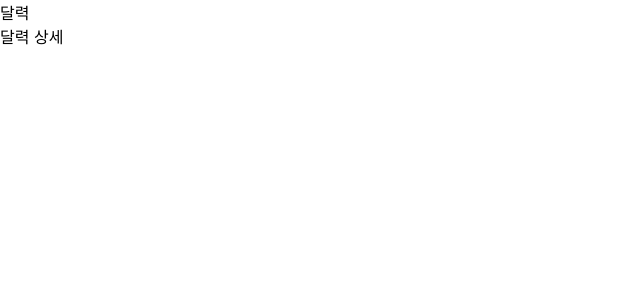
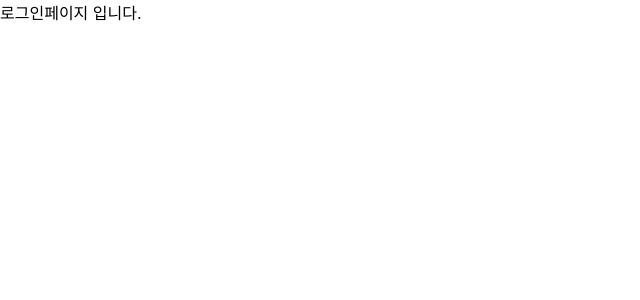
Before and after one commit to moveCompany/scheduleController, a React (Create React App) app in the folder front-end/: page /login in a window 1280 px wide. Shown: the top 300 px of the page, without its empty margins (0-640 px from the left). Built offline with nearby package versions, Linux system fonts and the light colour scheme.

Commit message:
routes 설정

```diff
--- a/front-end/package.json
+++ b/front-end/package.json
@@ -4,6 +4,7 @@
   "private": true,
   "dependencies": {
     "@material-ui/core": "4.12.4",
+    "@react-navigation/native": "6.0.13",
     "@testing-library/jest-dom": "5.16.5",
     "@testing-library/react": "13.4.0",
     "@testing-library/user-event": "13.5.0",
@@ -11,6 +12,7 @@
     "axios": "1.1.3",
     "react": "18.2.0",
     "react-dom": "18.2.0",
+    "react-router-dom": "6.4.2",
     "react-scripts": "5.0.1",
     "styled-components": "5.3.6",
     "typescript": "4.8.4",
--- a/front-end/src/App.tsx
+++ b/front-end/src/App.tsx
@@ -1,13 +1,20 @@
 import React from 'react';
-import logo from './logo.svg';
-import './App.css';
-import MainPage from './pages/MainPage';
+import {BrowserRouter, Route, Routes} from 'react-router-dom';
+import CalenderPage from "./pages/CalenderPage";
+import LoginPage from "./pages/LoginPage";
+import RoutinesPage from "./pages/RoutinesPage";
+import BoardPage from "./pages/BoardPage";
 
 function App() {
   return (
-    <div>
-      <MainPage/>
-    </div>
+    <BrowserRouter>
+        <Routes>
+            <Route path="/" element={<CalenderPage/>}/>
+            <Route path="/routines" element={<RoutinesPage/>}/>
+            <Route path="/board" element={<BoardPage/>}/>
+            <Route path="/login" element={<LoginPage/>}/>
+        </Routes>
+    </BrowserRouter>
 
   )
 }
--- a/front-end/src/pages/BoardPage.tsx
+++ b/front-end/src/pages/BoardPage.tsx
@@ -1,10 +1,11 @@
 import React from 'react';
 
-const BoardPage = () => {
-  return (
-    <div>
-      공지사항 게시판 입니다.
-    </div>
-  )
-};
+const BoardPage=()=>{
+    return (
+        <div>
+            게시판 페이진
+        </div>
+    )
+
+}
 export default BoardPage;
--- a/front-end/src/pages/CalenderPage.tsx
+++ b/front-end/src/pages/CalenderPage.tsx
@@ -1,13 +1,14 @@
-import { Grid } from '@material-ui/core';
+import {Button, Grid} from '@material-ui/core';
 import React from 'react';
 import Calender from '../components/Calender/Calender';
-import CalenderDetail from '../components/Calender/CalenderDetail';
+import {Link, useNavigate} from 'react-router-dom';
 
 const CalenderPage = () => {
   return (
     <Grid>
       <Calender/>
-      <CalenderDetail/>
+        <Link to={'/routines'}>간편등록</Link>
+        <Link to={'/board'}>게시판</Link>
     </Grid>
   )
 };
--- a/front-end/src/pages/LoginPage.tsx
+++ b/front-end/src/pages/LoginPage.tsx
@@ -3,7 +3,7 @@ import React from 'react';
 const LoginPage = () => {
   return (
     <div>
-      메인 입니다.
+        로그인페이지 입니다.
     </div>
   )
 };
--- a/front-end/src/pages/MainPage.tsx
+++ /dev/null
@@ -1,9 +0,0 @@
-import React from 'react';
-import CalenderPage from './CalenderPage';
-
-const MainPage = () => {
-  return (
-    <CalenderPage/>
-  )
-};
-export default MainPage;
--- /dev/null
+++ b/front-end/src/pages/RoutinesPage.tsx
@@ -0,0 +1,10 @@
+import React from 'react';
+
+const RoutinesPage = () => {
+  return (
+    <div>
+      일정 등록 페이지 입니다.
+    </div>
+  )
+};
+export default RoutinesPage;
```
Also changed, not shown: 1 other file (tests, documents, lock files or other folders).
